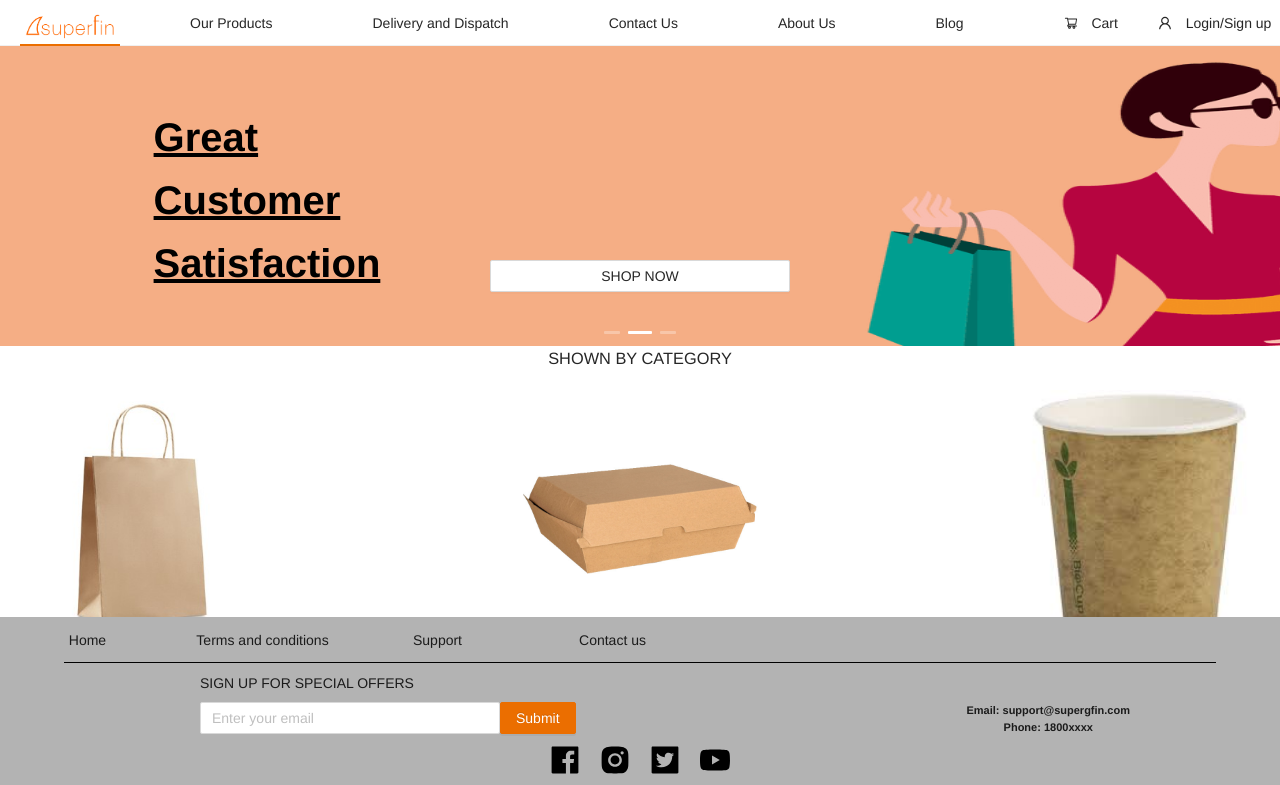
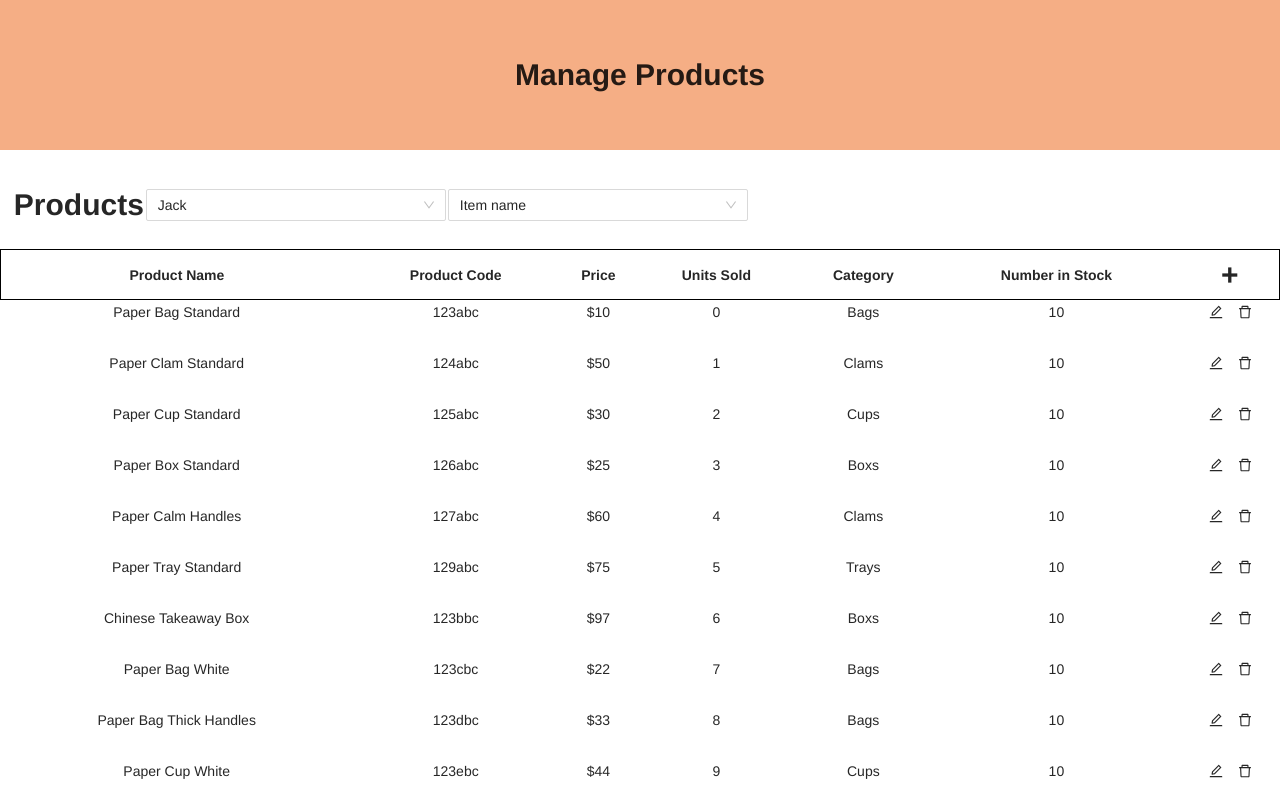
Before and after one commit to TrangNgyn/Superfin, a React (Create React App) app in the folder client/ReactProject/: page / in a window 1280 px wide. Shown: the top 785 px of the page. Built offline with nearby package versions, Linux system fonts and the light colour scheme.

Commit message:
Working on Manage Products page

```diff
--- a/client/ReactProject/src/App/App.js
+++ b/client/ReactProject/src/App/App.js
@@ -12,6 +12,7 @@ import DeliveryDispatch from '../Pages/DeliveryDispatch/DeliveryDispatch';
 import AboutUS from '../Pages/AboutUs/AboutUs';
 import EmailRequest from '../Pages/EmailRequest/EmailRequest';
 import ResetPasswordConfirmation from '../Pages/ResetPasswordConfirmation/ResetPasswordConfirmation';
+import ProductList from '../Pages/ManageProducts/ProductsList';
 
 
 
@@ -39,6 +40,8 @@ const Products = () => {
 
 const App = () => (
    <div>
+      <ProductList />
+      {/*
       <Router history = {history}>
          <div className="Website-Header">
             <Navbar />
@@ -46,12 +49,12 @@ const App = () => (
 
          <div className="Website-Body">
             <Switch>
-               {/*<CustomerRoute path="/" component = {Homepage} exact />*/}           {/* This is how to use the private routes. Do not use them yet */}
+
                <Route exact path="/"><Homepage /></Route>
 
                <Route exact path="/products"> <Products /></Route>
                <Route exact path="/products/:browseBy"><Products /></Route>
-               <Route path="/products/:browseBy/:browseByGroup"><Products /></Route>          {/*Undecided on Products page path*/}
+               <Route path="/products/:browseBy/:browseByGroup"><Products /></Route>
 
                <Route path="/deliveryDispatch"> <DeliveryDispatch /></Route>
                <Route path="/contactUs"> <ContactUs /></Route>
@@ -66,6 +69,7 @@ const App = () => (
             <FooterMain />
          </div>
       </Router>
+      */}
    </div>
 );
 
--- /dev/null
+++ b/client/ReactProject/src/Pages/ManageProducts/ProductsList.js
@@ -0,0 +1,81 @@
+import '../../_assets/CSS/pages/ManageProducts/ProductList.css';
+import { EditOutlined, DeleteOutlined } from '@ant-design/icons';
+import { fetchProducts } from '../../SharedComponents/ProductList/MockProductList';
+import { Select } from 'antd';
+
+
+
+const { Option } = Select;
+
+
+const ProductList = (props) => {
+
+    const mockProducts = fetchProducts();               //get this from props later
+
+    function handleChange(value) {
+        console.log(`selected ${value}`);
+    }
+
+    const row = mockProducts.map((p, i) => {
+        return (
+            <tr key = {p.id} className="manage-products-table-row">
+                <td>{p.name}</td>
+                <td>{p.id}</td>
+                <td>${p.price}</td>
+                <td>{i}</td>
+                <td>{p.category}</td>
+                <td>{10}</td>
+                <td>
+                    <EditOutlined className="manage-products-icon"/>
+                    <DeleteOutlined className="manage-products-icon" style = {{paddingLeft: "15px"}}/>
+                </td>
+            </tr>
+        );
+    });
+
+    return (
+        <>
+            <div id="manage-products-header">Manage Products</div>
+
+            <div>
+                <table style={{width:"50%", textAlign: "left", marginBottom: "20px", marginLeft: "1%"}}>
+                    <tbody>
+                        <tr>
+                            <td>
+                                <div style={{fontSize: "30px", fontWeight: "bold"}}>Products</div>
+                            </td>
+                            <td>
+                            <Select defaultValue="jack" style={{ width: "300px" }} onChange={handleChange}>
+                                <Option value="jack">Jack</Option>
+                                <Option value="John">John</Option>
+                            </Select>
+                            </td>
+                            <td>
+                                <Select defaultValue="instock" style = {{width:"300px"}}>
+                                    <Select.Option value="instock">Item name</Select.Option>
+                                </Select>
+                            </td>
+                        </tr>
+                    </tbody>
+                </table>
+            </div>
+
+            <table style={{width:"100%", textAlign: "center"}}>
+                <tbody>
+                    <tr style = {{border: "solid black 1px"}}>
+                        <th>Product Name</th>
+                        <th>Product Code</th>
+                        <th>Price</th>
+                        <th>Units Sold</th>
+                        <th>Category</th>
+                        <th>Number in Stock</th>
+                        <th className="manage-products-icon" style ={{fontSize: "30px"}}>+</th>
+                    </tr>
+                    {row}
+                </tbody>
+            </table>
+        </>
+    );
+}
+
+export default ProductList;
--- /dev/null
+++ b/client/ReactProject/src/_assets/CSS/pages/ManageProducts/ProductList.css
@@ -0,0 +1,23 @@
+#manage-products-header {
+    height: 150px;
+    background-color: #F5AE85;
+    text-align: center;
+    line-height: 150px;
+    font-size: 30px;
+    font-weight: bold;
+    margin-bottom: 30px;
+}
+
+
+.manage-products-icon {
+    cursor: pointer;
+    transition-duration: 0.2s;
+}
+
+.manage-products-icon:hover {
+    color: #EB6E00;
+}
+
+.manage-products-table-row>td {
+    padding-bottom: 2em;
+}
```
Also changed, not shown: client/ReactProject/src/Pages/ManageProducts/ManageProducts.js (added).
